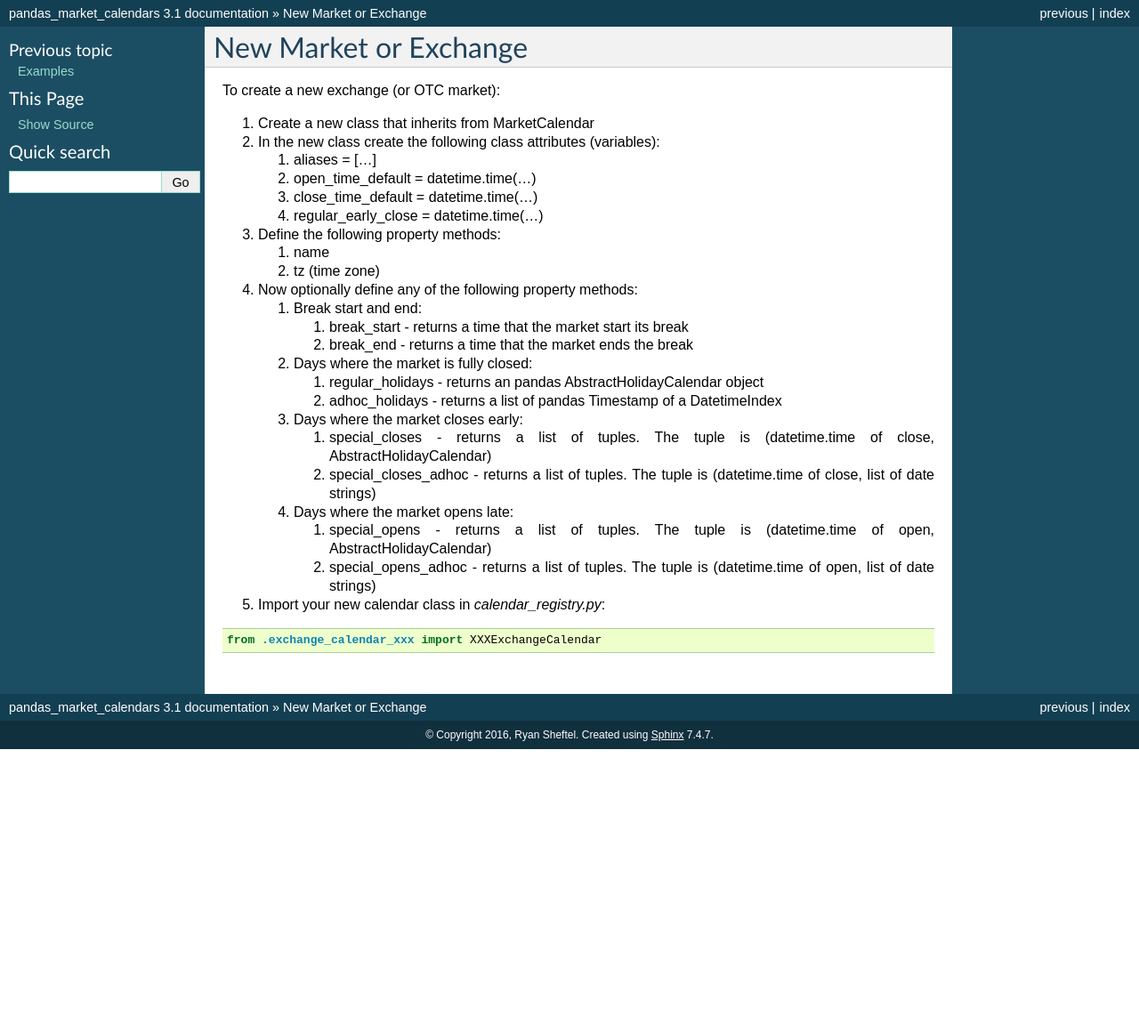
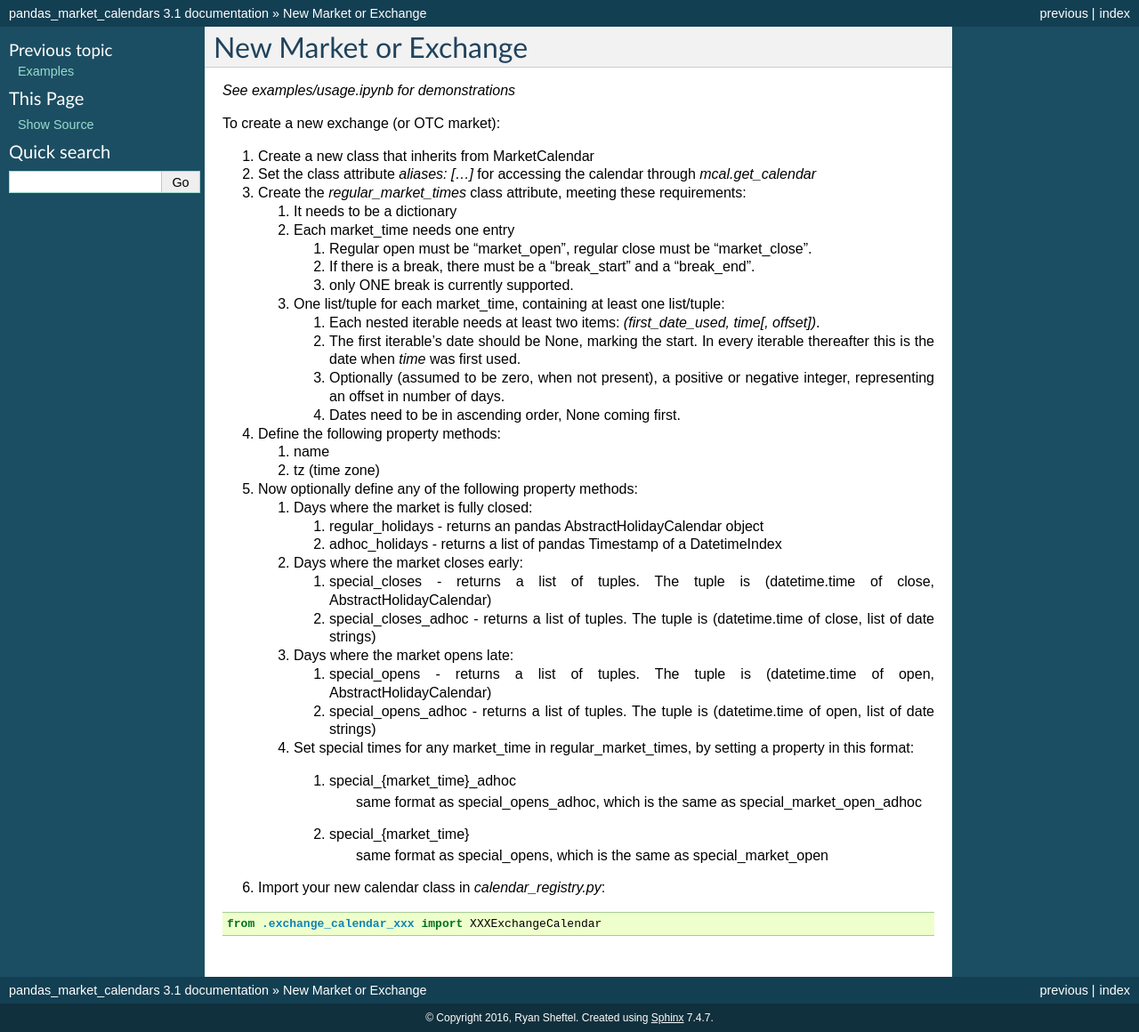
Before and after one commit to rsheftel/pandas_market_calendars, a Sphinx documentation site: the page built from docs/new_market.rst, in a window 1280 px wide. Shown: the whole page at 89% size. Built offline with Sphinx 7.4.7, drawn with Linux system fonts in a browser that asks for light colours; before the commit the page ends 900 px from its top, so only the background shows below that.

Commit message:
update new_market.rst

```diff
--- a/docs/new_market.rst
+++ b/docs/new_market.rst
@@ -1,14 +1,30 @@
 New Market or Exchange
 ======================
+*See examples/usage.ipynb for demonstrations*
+
 To create a new exchange (or OTC market):
 
 #. Create a new class that inherits from MarketCalendar
-#. In the new class create the following class attributes (variables):
 
-   #. aliases = [...]
-   #. open_time_default = datetime.time(...)
-   #. close_time_default = datetime.time(...)
-   #. regular_early_close = datetime.time(...)
+#. Set the class attribute `aliases: [...]` for accessing the calendar through `mcal.get_calendar`
+
+#. Create the `regular_market_times` class attribute, meeting these requirements:
+
+   #. It needs to be a dictionary
+
+   #. Each market_time needs one entry
+
+      #. Regular open must be "market_open", regular close must be "market_close".
+      #. If there is a break, there must be a "break_start" and a "break_end".
+      #. only ONE break is currently supported.
+
+   #. One list/tuple for each market_time, containing at least one list/tuple:
+
+      #. Each nested iterable needs at least two items: `(first_date_used, time[, offset])`.
+      #. The first iterable's date should be None, marking the start. In every iterable thereafter this is the date when `time` was first used.
+      #. Optionally (assumed to be zero, when not present), a positive or negative integer, representing an offset in number of days.
+      #. Dates need to be in ascending order, None coming first.
+
 
 #. Define the following property methods:
 
@@ -16,11 +32,6 @@ To create a new exchange (or OTC market):
    #. tz (time zone)
 
 #. Now optionally define any of the following property methods:
-
-   #. Break start and end:
-
-      #. break_start - returns a time that the market start its break
-      #. break_end - returns a time that the market ends the break
 
    #. Days where the market is fully closed:
 
@@ -37,6 +48,15 @@ To create a new exchange (or OTC market):
       #. special_opens - returns a list of tuples. The tuple is (datetime.time of open, AbstractHolidayCalendar)
       #. special_opens_adhoc - returns a list of tuples. The tuple is (datetime.time of open, list of date strings)
 
+   #. Set special times for any market_time in regular_market_times, by setting a property in this format:
+
+      #. special_{market_time}_adhoc
+            same format as special_opens_adhoc, which is the same as special_market_open_adhoc
+      #. special_{market_time}
+           same format as special_opens, which is the same as special_market_open
+
+
+
 #. Import your new calendar class in `calendar_registry.py`:
 
 .. code:: python
```
